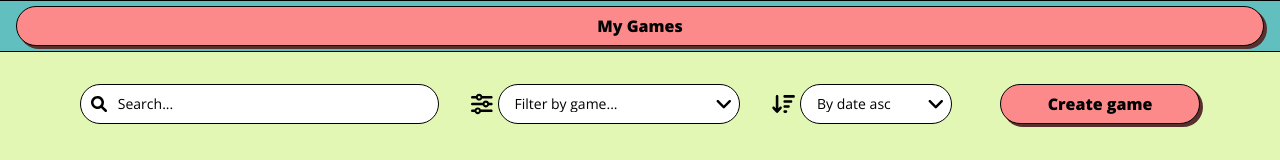
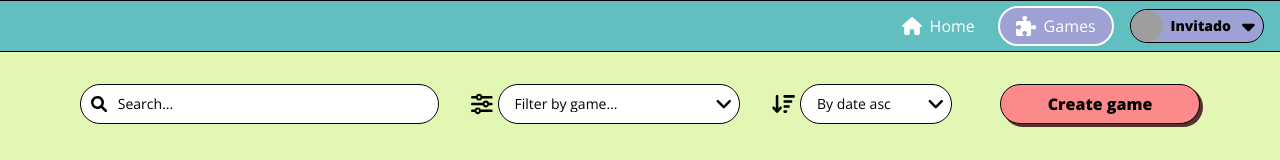
Before and after one commit to danclasol/learning-with-games-web, a React (Vite) app: page /games in a window 1280 px wide. Shown: the top 160 px of the page. Built offline with nearby package versions, Linux system fonts and the light colour scheme; no server answers; grey boxes are pictures that could not be loaded.

Commit message:
Add Nav Links in header

```diff
--- /dev/null
+++ b/src/components/icons/GameIcon.jsx
@@ -0,0 +1,14 @@
+const GameIcon = props => {
+	return (
+		<svg
+			{...props}
+			fill='currentColor'
+			stroke='currentColor'
+			viewBox='0 0 512 512'
+		>
+			<path d='M192 104.8c0-9.2-5.8-17.3-13.2-22.8C167.2 73.3 160 61.3 160 48c0-26.5 28.7-48 64-48s64 21.5 64 48c0 13.3-7.2 25.3-18.8 34c-7.4 5.5-13.2 13.6-13.2 22.8c0 12.8 10.4 23.2 23.2 23.2H336c26.5 0 48 21.5 48 48v56.8c0 12.8 10.4 23.2 23.2 23.2c9.2 0 17.3-5.8 22.8-13.2c8.7-11.6 20.7-18.8 34-18.8c26.5 0 48 28.7 48 64s-21.5 64-48 64c-13.3 0-25.3-7.2-34-18.8c-5.5-7.4-13.6-13.2-22.8-13.2c-12.8 0-23.2 10.4-23.2 23.2V464c0 26.5-21.5 48-48 48H279.2c-12.8 0-23.2-10.4-23.2-23.2c0-9.2 5.8-17.3 13.2-22.8c11.6-8.7 18.8-20.7 18.8-34c0-26.5-28.7-48-64-48s-64 21.5-64 48c0 13.3 7.2 25.3 18.8 34c7.4 5.5 13.2 13.6 13.2 22.8c0 12.8-10.4 23.2-23.2 23.2H48c-26.5 0-48-21.5-48-48V343.2C0 330.4 10.4 320 23.2 320c9.2 0 17.3 5.8 22.8 13.2C54.7 344.8 66.7 352 80 352c26.5 0 48-28.7 48-64s-21.5-64-48-64c-13.3 0-25.3 7.2-34 18.8C40.5 250.2 32.4 256 23.2 256C10.4 256 0 245.6 0 232.8V176c0-26.5 21.5-48 48-48H168.8c12.8 0 23.2-10.4 23.2-23.2z'></path>
+		</svg>
+	);
+};
+
+export default GameIcon;
--- /dev/null
+++ b/src/components/icons/HomeIcon.jsx
@@ -0,0 +1,14 @@
+const HomeIcon = props => {
+	return (
+		<svg
+			{...props}
+			fill='currentColor'
+			stroke='currentColor'
+			viewBox='0 0 576 512'
+		>
+			<path d='M575.8 255.5c0 18-15 32.1-32 32.1h-32l.7 160.2c0 2.7-.2 5.4-.5 8.1V472c0 22.1-17.9 40-40 40H456c-1.1 0-2.2 0-3.3-.1c-1.4 .1-2.8 .1-4.2 .1H416 392c-22.1 0-40-17.9-40-40V448 384c0-17.7-14.3-32-32-32H256c-17.7 0-32 14.3-32 32v64 24c0 22.1-17.9 40-40 40H160 128.1c-1.5 0-3-.1-4.5-.2c-1.2 .1-2.4 .2-3.6 .2H104c-22.1 0-40-17.9-40-40V360c0-.9 0-1.9 .1-2.8V287.6H32c-18 0-32-14-32-32.1c0-9 3-17 10-24L266.4 8c7-7 15-8 22-8s15 2 21 7L564.8 231.5c8 7 12 15 11 24z'></path>
+		</svg>
+	);
+};
+
+export default HomeIcon;
--- a/src/components/layout/MainHeader.jsx
+++ b/src/components/layout/MainHeader.jsx
@@ -1,17 +1,33 @@
-import { useNavigate } from 'react-router-dom';
-import Button from '../buttons/Button';
+import { NavLink } from 'react-router-dom';
+import GameIcon from '../icons/GameIcon';
+import HomeIcon from '../icons/HomeIcon';
+import UserPanel from '../user-panel/UserPanel';
 import styles from './MainHeader.module.css';
 
 const MainHeader = () => {
-	const navigate = useNavigate();
-
-	const handlerOnClick = () => {
-		navigate(`/games/`);
-	};
-
 	return (
 		<header className={styles.header}>
-			<Button onClick={handlerOnClick}>My Games</Button>
+			<div className={styles.header__links}>
+				<NavLink
+					to=''
+					className={({ isActive }) =>
+						`${styles.link} ${isActive ? styles['link--active'] : ''}`
+					}
+				>
+					<HomeIcon className={styles.icon}></HomeIcon>
+					Home
+				</NavLink>
+				<NavLink
+					to='games'
+					className={({ isActive }) =>
+						`${styles.link} ${isActive ? styles['link--active'] : ''}`
+					}
+				>
+					<GameIcon className={styles.icon}></GameIcon>
+					Games
+				</NavLink>
+			</div>
+			<UserPanel />
 		</header>
 	);
 };
--- a/src/components/layout/MainHeader.module.css
+++ b/src/components/layout/MainHeader.module.css
@@ -10,3 +10,37 @@
 	border-top: 1px solid black;
 	border-bottom: 1px solid black;
 }
+
+.header__links {
+	display: flex;
+	column-gap: 0.3rem;
+}
+
+.link {
+	display: flex;
+	column-gap: 0.5rem;
+	align-items: center;
+	border-radius: 1.5rem;
+	padding: 0.5rem 1rem;
+	color: var(--link-text-color);
+	border: 2px solid transparent;
+	cursor: pointer;
+	text-decoration: none;
+}
+
+.link--active {
+	border: 2px solid var(--link-active-border-color-hover);
+	background-color: var(--link-active-color-hover);
+	cursor: default;
+}
+
+.link:hover:not(.link--active) {
+	color: black;
+	border: 2px solid var(--link-border-color-hover);
+	background-color: var(--link-color-hover);
+}
+
+.icon {
+	width: 1.25rem;
+	height: 1.25rem;
+}
--- a/src/components/layout/Navigation.jsx
+++ b/src/components/layout/Navigation.jsx
@@ -2,10 +2,12 @@ import { Navigate, Route, Routes } from 'react-router-dom';
 import GameEditPage from '../../pages/GameEditPage';
 import GamePlayPage from '../../pages/GamePlayPage';
 import GamesListPage from '../../pages/GamesListPage';
+import HomePage from '../../pages/HomePage';
 
 const Navigation = () => {
 	return (
 		<Routes>
+			<Route path='/' element={<HomePage />} />
 			<Route path='/games' element={<GamesListPage />} />
 			<Route path='/games/:id/edit' element={<GameEditPage />} />
 			<Route path='/games/:id/play' element={<GamePlayPage />} />
--- /dev/null
+++ b/src/pages/HomePage.jsx
@@ -0,0 +1,5 @@
+const GamesListPage = () => {
+	return <h2>Welcome to Learning with games</h2>;
+};
+
+export default GamesListPage;
```
